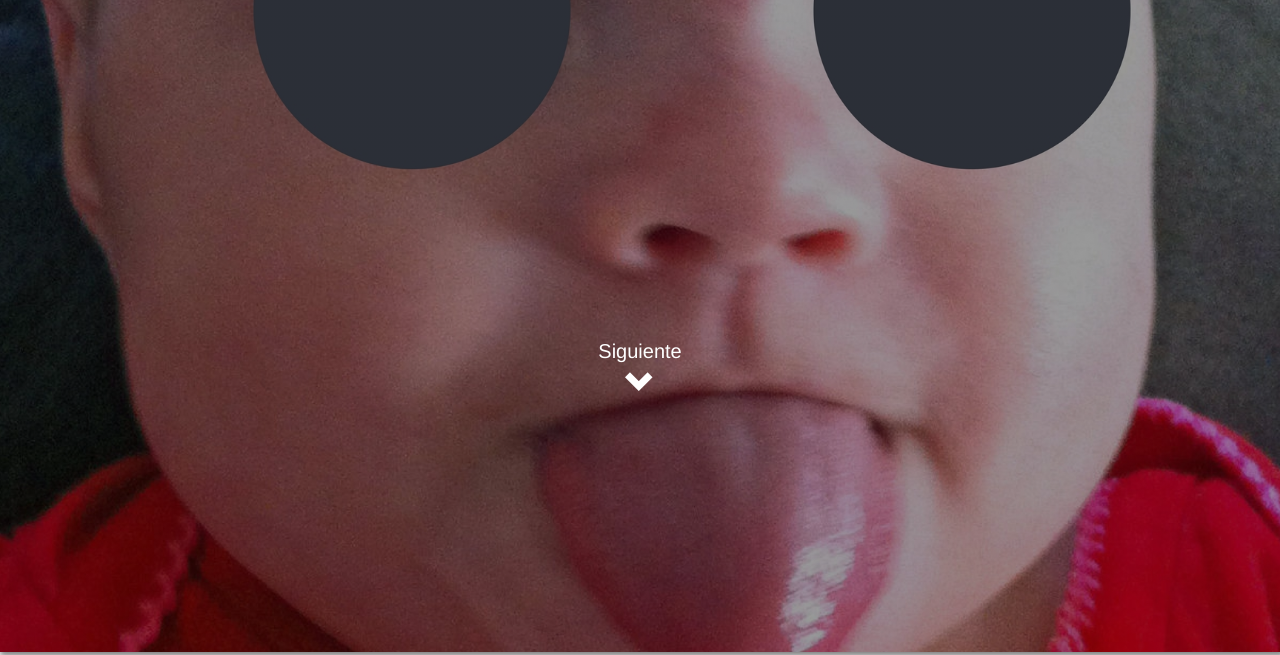
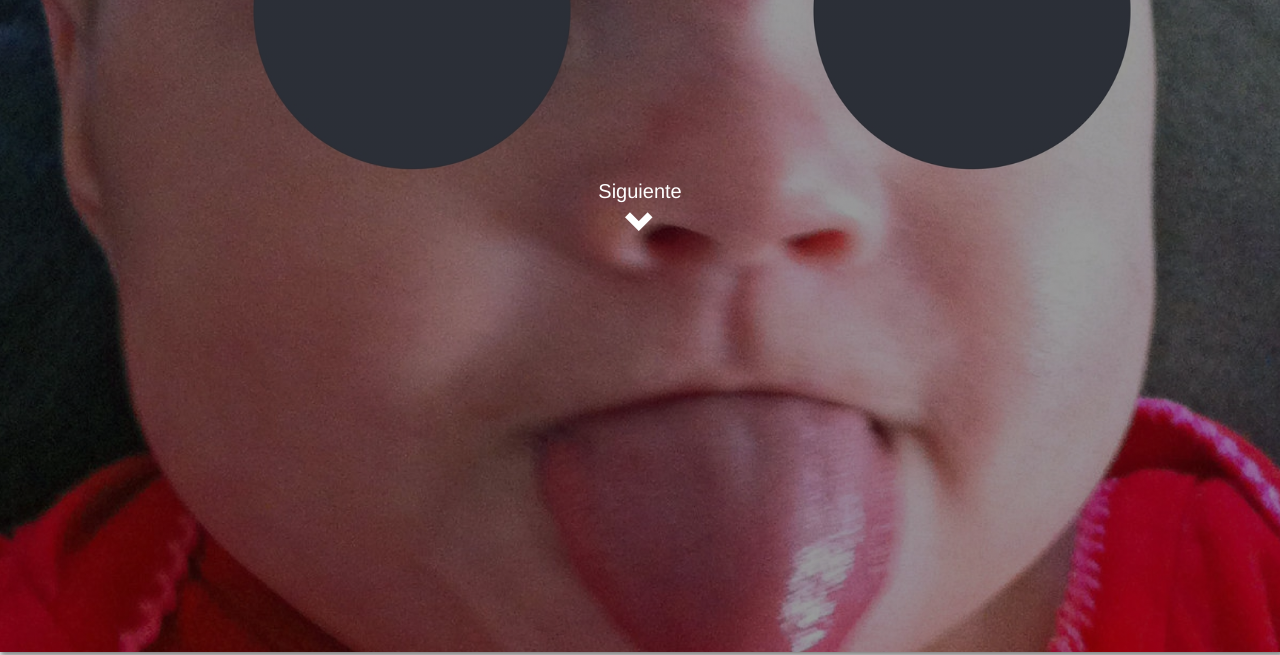
Before and after one commit to jlrg1992/portolio, a plain HTML site: page beckwith_wiedemann.html in a window 1280 px wide. Shown: the part 148-803 px from the top of the page. Drawn offline with nearby package versions, Linux system fonts and the light colour scheme.

Commit message:
Few style changes

```diff
--- a/beckwith_wiedemann.html
+++ b/beckwith_wiedemann.html
@@ -57,7 +57,7 @@
     ),
     url('beckwith_wiedemann.jpg'); background-position: center;">
       <h1 class="col-md-12">Síndrome de Beckwith-Wiedemann</h1>
-      <div style="height: 50vh"></div>
+      <div style="height: 30vh"></div>
       <a id="next-thing" class="row scroll-link" href='#content'>
         <div class="col-md-12 text-center text-next">
           <span>Siguiente</span>
```
Also changed, not shown: index.html (+1 -1 lines).
